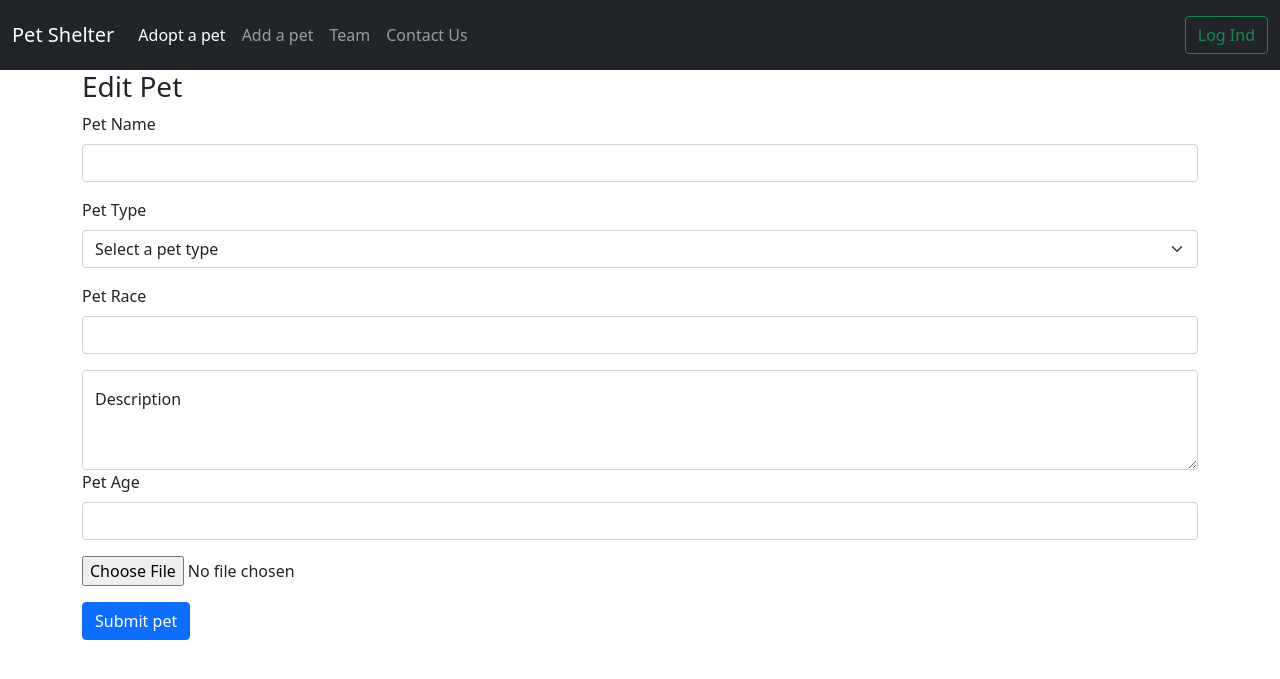
After one commit to nafnu/petshelter-1, a PHP site: page /editPet.php?id=1 in a window 1280 px wide. The commit adds this page. Shown: the top 679 px of the page. Run offline with PHP 8.4, Linux system fonts and the light colour scheme; data that the repository does not hold is empty.

Commit message:
added edit

```diff
--- /dev/null
+++ b/editPet.php
@@ -0,0 +1,79 @@
+
+
+<?php
+    include "connection.php";
+
+    $sql = "SELECT * FROM pet WHERE id=".$_GET['id'];
+
+    $result = $conn->query($sql);
+    $pet = $result->fetch_assoc();
+    // echo '<pre>';
+    // print_r($pet['name']);
+    // echo '</pre>';
+
+?>
+
+<!doctype html>
+<html lang="en">
+  <head>
+    <!-- Required meta tags -->
+    <meta charset="utf-8">
+    <meta name="viewport" content="width=device-width, initial-scale=1">
+
+    <!-- Bootstrap CSS -->
+    <link href="https://cdn.jsdelivr.net/npm/bootstrap@5.1.3/dist/css/bootstrap.min.css" rel="stylesheet" integrity="sha384-1BmE4kWBq78iYhFldvKuhfTAU6auU8tT94WrHftjDbrCEXSU1oBoqyl2QvZ6jIW3" crossorigin="anonymous">
+
+    <title>Pet shelter</title>
+  </head>
+  <body>
+    <?php include 'navbar.php' ?>
+    <div class="container">
+        <h3>Edit Pet</h3>
+        <form method="post" action="handleeditpet.php" enctype="multipart/form-data">
+            <div class="mb-3">
+                <label for="forName" class="form-label">Pet Name</label>
+                <input  type="text"
+                        class="form-control"
+                        id=""
+                        name="name"
+                        aria-describedby="nameInput"
+                        value=<?= $pet['name'] ?>>
+            </div>
+            <div class="mb-3">
+                <label for="forType" class="form-label">Pet Type</label>
+                <select class="form-select"  name="type" aria-label="Default select example">
+                    <option selected>Select a pet type</option>
+                    <option value="dog">Dog</option>
+                    <option value="cat">Cat</option>
+                    <option value="rabbit">Rabbit</option>
+                    <option value="snake">Snake</option>
+                    <option value="fish">Fish</option>
+                </select>
+            </div>
+            <div class="mb-3">
+                <label for="forRace" class="form-label">Pet Race</label>
+                <input type="text" class="form-control" id=""  name="race" aria-describedby="raceInput">
+            </div>
+            <div class="form-floating">
+                <textarea class="form-control" placeholder="Leave description here" name="description" id="" style="height: 100px"></textarea>
+                <label for="forDescription">Description</label>
+            </div>
+            <div class="mb-3">
+                <label for="forAge" class="form-label">Pet Age</label>
+                <input type="number" class="form-control" id=""  name="age" aria-describedby="ageInput">
+            </div>
+            <div class="mb-3">
+                <input type="file" name="image" id="imageToUpload">
+            </div>
+            <button type="submit" class="btn btn-primary">Submit pet</button>
+        </form>
+    </div>
+
+
+
+
+
+
+    <script src="https://cdn.jsdelivr.net/npm/bootstrap@5.1.3/dist/js/bootstrap.bundle.min.js" integrity="sha384-ka7Sk0Gln4gmtz2MlQnikT1wXgYsOg+OMhuP+IlRH9sENBO0LRn5q+8nbTov4+1p" crossorigin="anonymous"></script>
+  </body>
+</html>
--- a/index.php
+++ b/index.php
@@ -35,8 +35,10 @@
                                 echo '<div class="card-body">';
                                     echo '<h5 class="card-title">'.$row['name'].'</h5>';
                                     echo '<p class="card-text">'.$row['description'].' </p>';
-                                    echo '<a href="/adoptMe.php?id='.$row['id'].'" class="btn btn-primary">Adopt me</a>';
-                                echo '</div>';
+                                    echo '<a href="adoptMe.php?id='.$row['id'].'" class="btn btn-primary">Adopt me</a>';
+                                    echo '<a href="editPet.php?id='.$row['id'].'" class="btn btn-success">Edit</a>';
+
+                                    echo '</div>';
                             echo '</div>';
                         echo '</div>';
                     }
```
